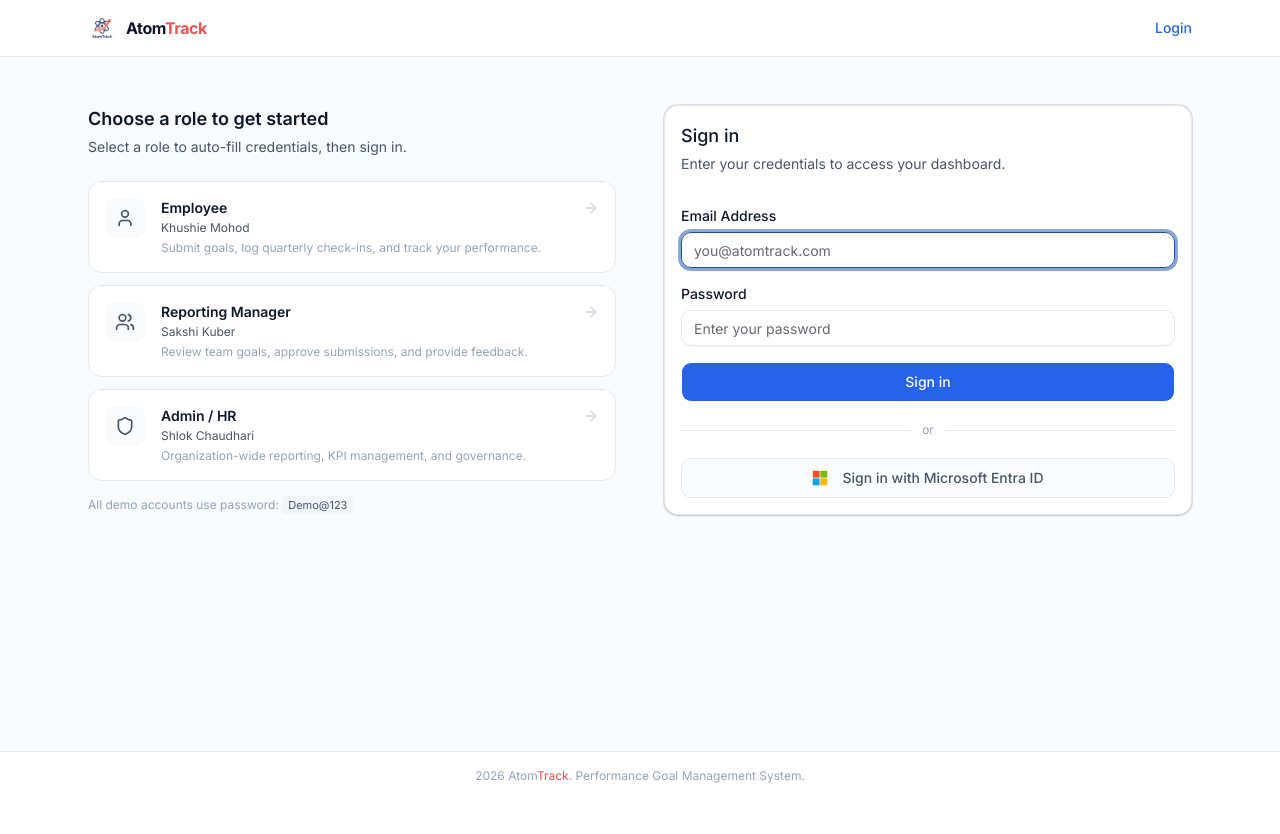
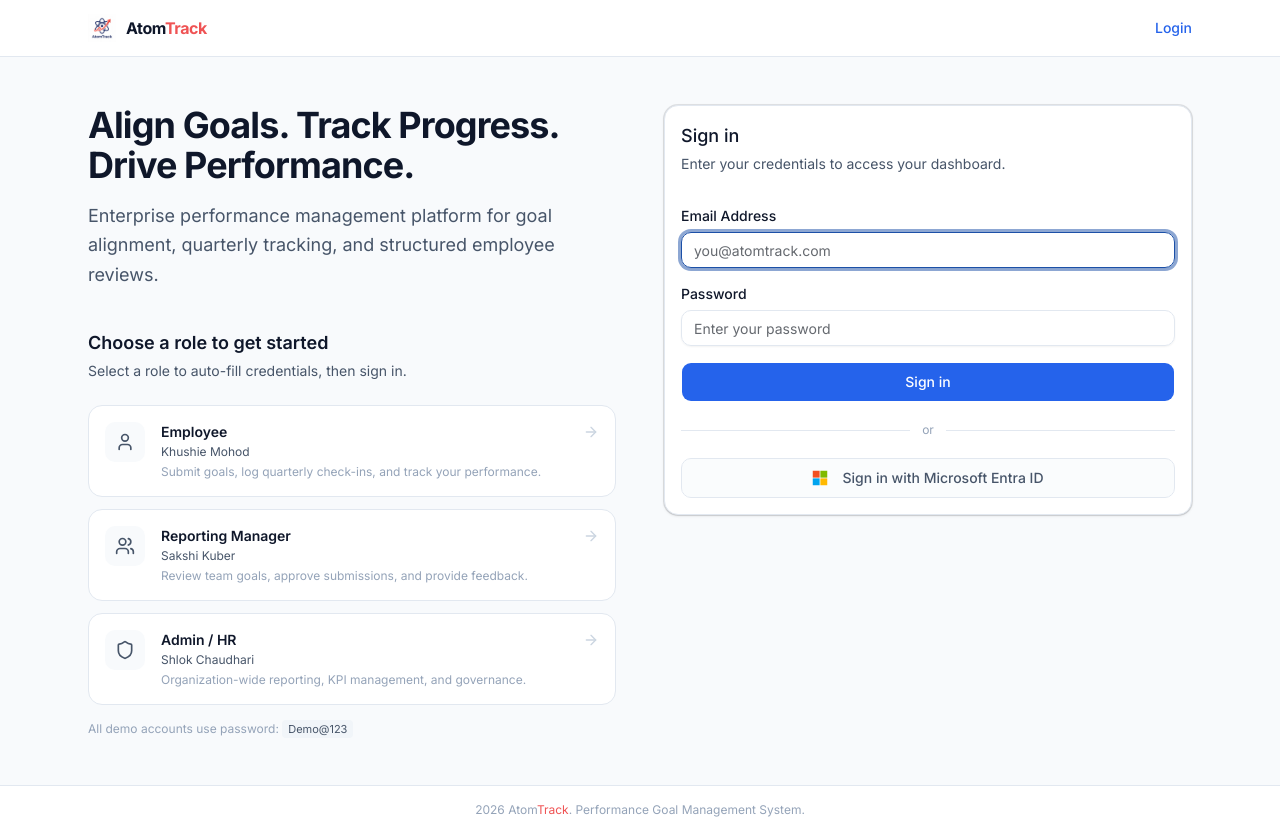
Before and after one commit to KhushieMohod/AtomTrack, a Next.js app: page / in a window 1280 px wide. Before the commit the page ends 800 px from the top, so only its background shows below. Built offline with nearby package versions, Linux system fonts and the light colour scheme.

Commit message:
chore: remove lock emoji and restore tagline

```diff
--- a/src/components/admin/completion-dashboard.tsx
+++ b/src/components/admin/completion-dashboard.tsx
@@ -170,7 +170,7 @@ export function CompletionDashboard() {
                         </Badge>
                       ) : hasLocked ? (
                         <Badge variant="outline" className="text-xs bg-purple-50 text-purple-700 border-purple-200">
-                          🔒 Locked
+                          Locked
                         </Badge>
                       ) : (
                         <Badge
--- a/src/components/auth/login-page.tsx
+++ b/src/components/auth/login-page.tsx
@@ -118,6 +118,14 @@ export default function LoginPage() {
         <div className="grid grid-cols-1 lg:grid-cols-2 gap-12 items-start">
           {/* Left: Role Cards */}
           <div>
+            <div className="mb-10">
+              <h1 className="text-4xl font-bold text-[#0F172A] mb-4 tracking-tight">
+                Align Goals. Track Progress. Drive Performance.
+              </h1>
+              <p className="text-lg text-[#475569] leading-relaxed">
+                Enterprise performance management platform for goal alignment, quarterly tracking, and structured employee reviews.
+              </p>
+            </div>
             <h2 id="about" className="text-lg font-semibold text-[#0F172A] mb-1">
               Choose a role to get started
             </h2>
--- a/src/components/goals/goal-sheet-review.tsx
+++ b/src/components/goals/goal-sheet-review.tsx
@@ -252,7 +252,7 @@ export function GoalSheetReview({ sheet, onApprove, onRework }: GoalSheetReviewP
           {isLocked && (
             <div className="flex items-center justify-center gap-2 py-3 bg-purple-50 rounded-lg border border-purple-100">
               <span className="text-purple-600 font-medium text-sm">
-                🔒 This goal sheet is locked and cannot be modified
+                This goal sheet is locked and cannot be modified
               </span>
             </div>
           )}
--- a/src/components/goals/quarterly-checkin.tsx
+++ b/src/components/goals/quarterly-checkin.tsx
@@ -172,7 +172,7 @@ export function QuarterlyCheckInForm({ sheet }: QuarterlyCheckInFormProps) {
         {!isActiveQuarter && (
           <div className="flex items-center justify-center gap-2 py-4 bg-slate-50 rounded-lg border border-slate-200">
             <span className="text-sm text-slate-500">
-              🔒 {getQuarterLabel(selectedQuarter)} is not the active quarter. Updates are view-only.
+              {getQuarterLabel(selectedQuarter)} is not the active quarter. Updates are view-only.
             </span>
           </div>
         )}
```
